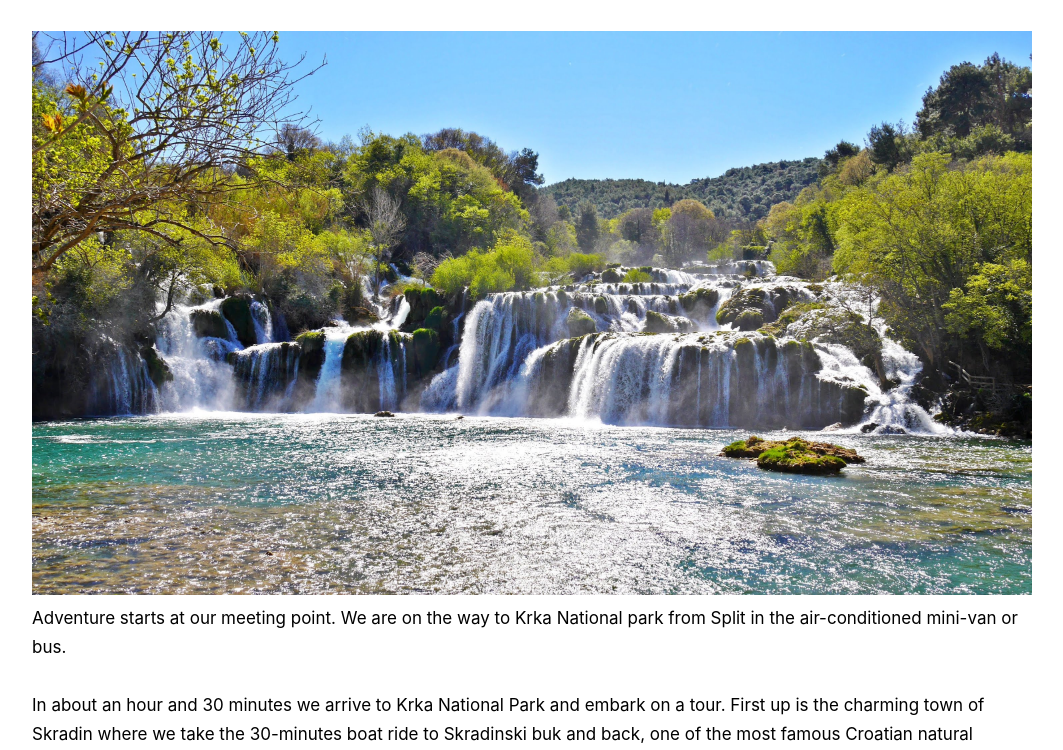
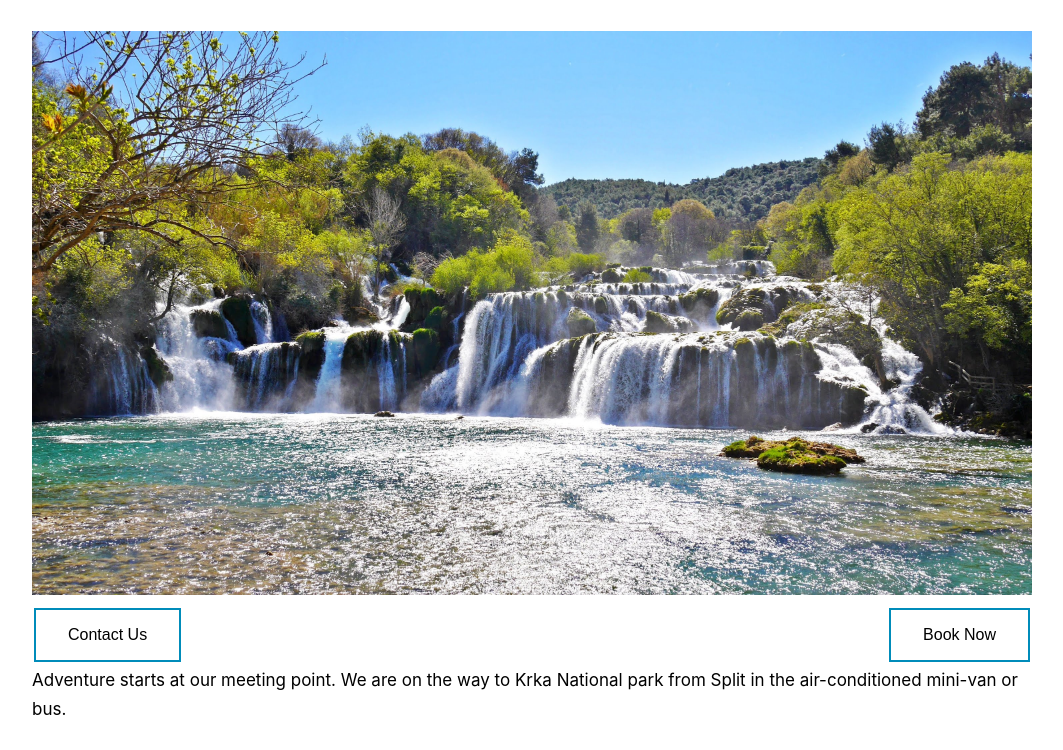
Before and after one commit to BrunoVukasovic/splittrip-v1-gatsby, a Gatsby site: page /krka in a window 1280 px wide. Shown: the part 50-800 px from the top of the page, without its empty margins (108-1171 px from the left). Built offline with nearby package versions, Linux system fonts and the light colour scheme; Gatsby itself is replaced by a stand-in of ours.

Commit message:
Button component added

```diff
--- /dev/null
+++ b/src/components/Button/index.js
@@ -0,0 +1,6 @@
+import React from "react";
+import styles from "./styles.module.css";
+
+export default ({ children }) => (
+  <button className={styles.Button}>{children}</button>
+);
--- /dev/null
+++ b/src/components/Button/styles.module.css
@@ -0,0 +1,19 @@
+.Button {
+    background-color: white;
+    border: 2px solid #008CBA;
+    color: black;
+    padding: 16px 32px;
+    text-align: center;
+    text-decoration: none;
+    display: inline-block;
+    font-size: 16px;
+    margin: 4px 2px;
+    -webkit-transition-duration: 0.4s; /* Safari */
+    transition-duration: 0.4s;
+    cursor: pointer;
+  }
+
+  .Button:hover {
+    background-color: #008CBA;
+    color: white;
+  }
--- /dev/null
+++ b/src/components/ButtonContainer/index.js
@@ -0,0 +1,6 @@
+import React from "react";
+import styles from "./styles.module.css";
+
+export default ({ children }) => (
+    <div className={styles.ButtonContainer}> {children} </div>
+  );
--- /dev/null
+++ b/src/components/ButtonContainer/styles.module.css
@@ -0,0 +1,4 @@
+.ButtonContainer{
+    display: flex;
+    justify-content: space-between;
+}
--- a/src/components/index.js
+++ b/src/components/index.js
@@ -5,3 +5,5 @@ export { default as BlogIndex } from "./BlogIndex";
 export { default as MainImage } from "./MainImage";
 export { default as TripItem } from "./TripItem";
 export { default as TripDescription } from "./TripDescription";
+export { default as Button } from "./Button";
+export { default as ButtonContainer } from "./ButtonContainer";
--- a/src/pages/krka.js
+++ b/src/pages/krka.js
@@ -1,5 +1,5 @@
 import React from "react";
-import { Layout, TripDescription } from "../components";
+import { Layout, TripDescription, Button, ButtonContainer } from "../components";
 import krkaMainPhoto from "../images/krka.jpg";
 
 
@@ -7,6 +7,10 @@ export default () => {
   return (
     <Layout>
         <img src={krkaMainPhoto} alt="Krka" width="100%" height="45%" ></img>
+        <ButtonContainer>
+        <Button>Contact Us</Button>
+        <Button>Book Now</Button>
+        </ButtonContainer>
         <TripDescription>
           Adventure starts at our meeting point. We are on the way to Krka National park from Split in the air-conditioned mini-van or bus. <br /> <br />
           In about an hour and 30 minutes we arrive to Krka National Park and embark on a tour. First up is the charming town of Skradin where we take the 30-minutes boat ride to Skradinski buk and back, one of the most famous Croatian natural beauties and the largest travertine waterfall in Europe.
```
